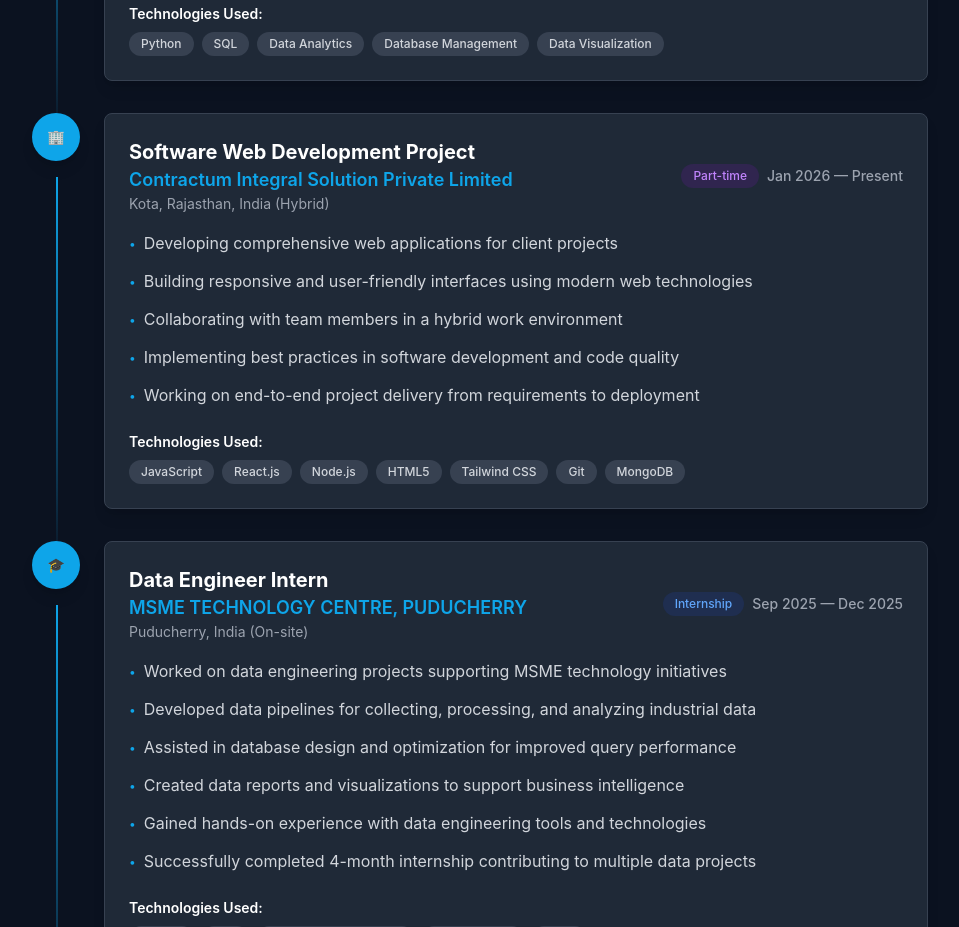
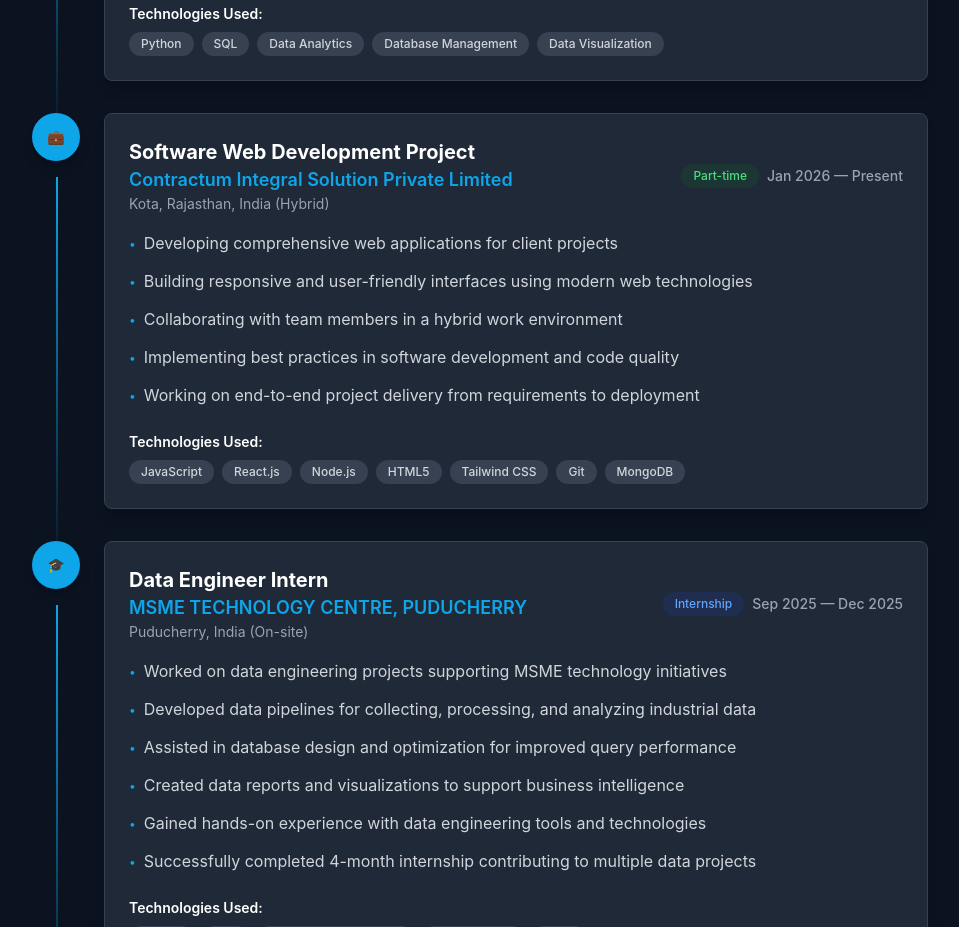
Before and after one commit to rahulrajak05/Rajak-Portfolio, a React (Vite) app: page / in a window 1280 px wide. Shown: the part 6760-7687 px from the top of the page, without its empty margins (160-1119 px from the left). Built offline with nearby package versions, Linux system fonts and the light colour scheme.

Commit message:
add few changes

```diff
--- a/src/components/Experience.tsx
+++ b/src/components/Experience.tsx
@@ -26,7 +26,7 @@
   location: string
   details: string[]
   technologies: string[]
-  type: 'internship' | 'freelance' | 'full-time'
+  type: 'internship' | 'freelance' | 'full-time' | 'part-time'
 }
 
 const experience: ExperienceItem[] = [
@@ -69,7 +69,7 @@
     company: 'Contractum Integral Solution Private Limited',
     period: 'Jan 2026 — Present',
     location: 'Kota, Rajasthan, India (Hybrid)',
-    type: 'Part-time',
+    type: 'part-time',
     details: [
       'Developing comprehensive web applications for client projects',
       'Building responsive and user-friendly interfaces using modern web technologies',
@@ -168,7 +168,7 @@
                   {/* Timeline dot */}
                   <div className="flex-shrink-0 w-12 h-12 bg-primary rounded-full flex items-center justify-center shadow-lg">
                     <span className="text-white font-bold text-sm">
-                      {exp.type === 'internship' ? '🎓' : exp.type === 'freelance' ? '💼' : '🏢'}
+                      {exp.type === 'internship' ? '🎓' : exp.type === 'freelance' || exp.type === 'part-time' ? '💼' : '🏢'}
                     </span>
                   </div>
 
@@ -186,7 +186,7 @@
                       <div className="mt-2 sm:mt-0 flex items-center space-x-2">
                         <span className={`px-3 py-1 rounded-full text-xs font-medium ${
                           exp.type === 'internship' ? 'bg-blue-100 text-blue-800 dark:bg-blue-900/30 dark:text-blue-400' :
-                          exp.type === 'freelance' ? 'bg-green-100 text-green-800 dark:bg-green-900/30 dark:text-green-400' :
+                          exp.type === 'freelance' || exp.type === 'part-time' ? 'bg-green-100 text-green-800 dark:bg-green-900/30 dark:text-green-400' :
                           'bg-purple-100 text-purple-800 dark:bg-purple-900/30 dark:text-purple-400'
                         }`}>
                           {exp.type.charAt(0).toUpperCase() + exp.type.slice(1)}
--- a/src/components/Hero.tsx
+++ b/src/components/Hero.tsx
@@ -1,4 +1,3 @@
-import aboutme from '../assets/about me.jpeg';
 import profile from '../assets/profile.jpeg';
 import { useEffect, useState } from 'react';
 import { motion } from 'framer-motion';
--- a/src/components/Projects.tsx
+++ b/src/components/Projects.tsx
@@ -78,7 +78,7 @@
     opacity: 1,
     y: 0,
     scale: 1,
-    transition: { duration: 0.6, ease: "easeOut" }
+    transition: { duration: 0.6, ease: 'easeOut' as const }
   }
 };
 
```
